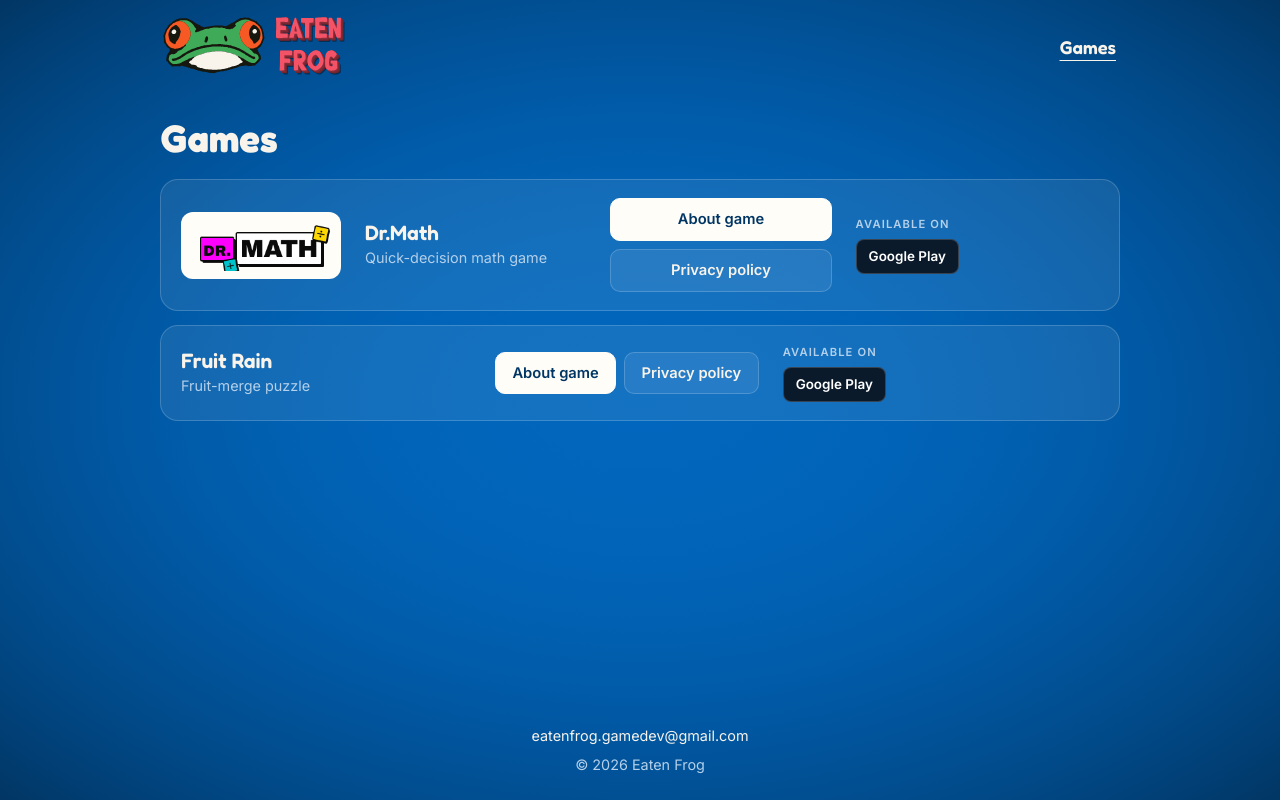
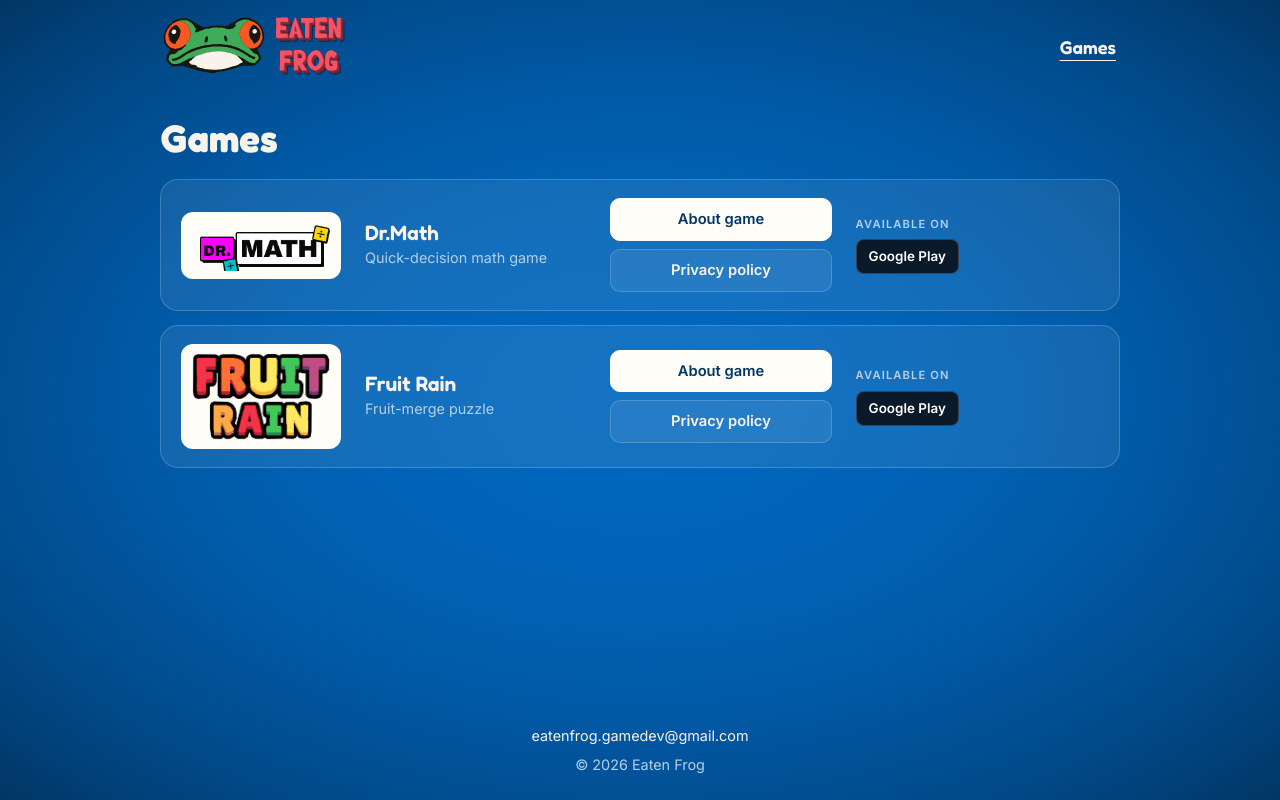
Before and after one commit to eatenfrog/eatenfrog.github.io, a plain HTML site: page games/index.html in a window 1280 px wide. Drawn offline with Linux system fonts and the light colour scheme.

Commit message:
Show the Fruit Rain logo on its card in the games list
Co-Authored-By: Claude Opus 5.5 <noreply@anthropic.com>
Claude-Session: https://claude.ai/code/session_01R8SBLueDYLQb4waUMfCTrv

```diff
--- a/games/index.html
+++ b/games/index.html
@@ -36,7 +36,8 @@
       </div>
     </article>
 
-    <article class="game">
+    <article class="game has-logo">
+      <a class="game-logo" href="../fruit-rain/"><img src="../assets/games/fruit-rain-logo.png" alt="Fruit Rain" width="585" height="372"></a>
       <div>
         <h2>Fruit Rain</h2>
         <p class="what">Fruit-merge puzzle</p>
```
Also changed, not shown: assets/games/fruit-rain-logo.png (added).
